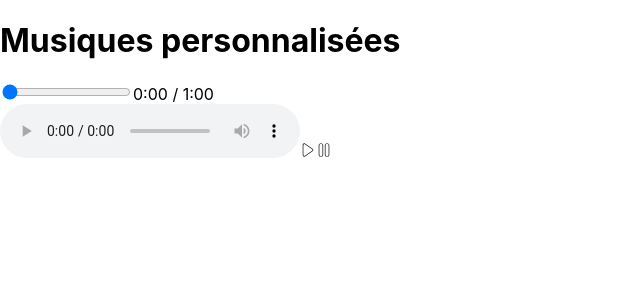
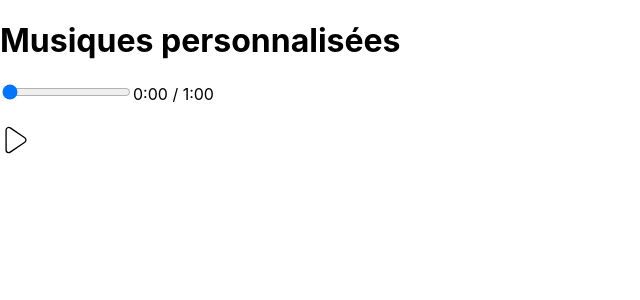
Before and after one commit to silenthill99/NouvelleTechno, a React (Create React App) app in the folder musique-perso/: page / in a window 1280 px wide. Shown: the top 300 px of the page, without its empty margins (0-640 px from the left). Built offline with nearby package versions, Linux system fonts and the light colour scheme.

Commit message:
Ajout du CSS des boutons

```diff
--- a/musique-perso/src/Pages/Home.jsx
+++ b/musique-perso/src/Pages/Home.jsx
@@ -1,5 +1,7 @@
 import { CiPlay1 } from "react-icons/ci";
 import { CiPause1 } from "react-icons/ci";
+import { CiStop1 } from "react-icons/ci";
+import "../css/Home.css"
 
 export const Home = () => {
     return (
@@ -10,9 +12,10 @@ export const Home = () => {
                 <span id="elapsed">0:00</span> / <span id="track-time">1:00</span>
             </div>
             <div>
-                <audio src="KANNA movie version.mp3" controls/>
-                <CiPlay1 />
-                <CiPause1 />
+                <audio src={"KANNA movie version.mp3"}/><br/>
+                <CiPlay1 className="button" id="play-button"/>
+                <CiPause1 className="button" id="pause-button"/>
+                <CiStop1 className="button" id="stop-button"/>
             </div>
         </main>
     )
--- /dev/null
+++ b/musique-perso/src/css/Home.css
@@ -0,0 +1,10 @@
+.button {
+  width: 32px;
+  height: 32px;
+}
+
+#pause-button, #stop-button {
+  display: none;
+}
+
+/*# sourceMappingURL=Home.css.map */
--- /dev/null
+++ b/musique-perso/src/css/Home.scss
@@ -0,0 +1,8 @@
+.button {
+  width: 32px;
+  height: 32px;
+}
+
+#pause-button, #stop-button{
+  display: none;
+}
```
Also changed, not shown: 1 other file (tests, documents, lock files or other folders).
